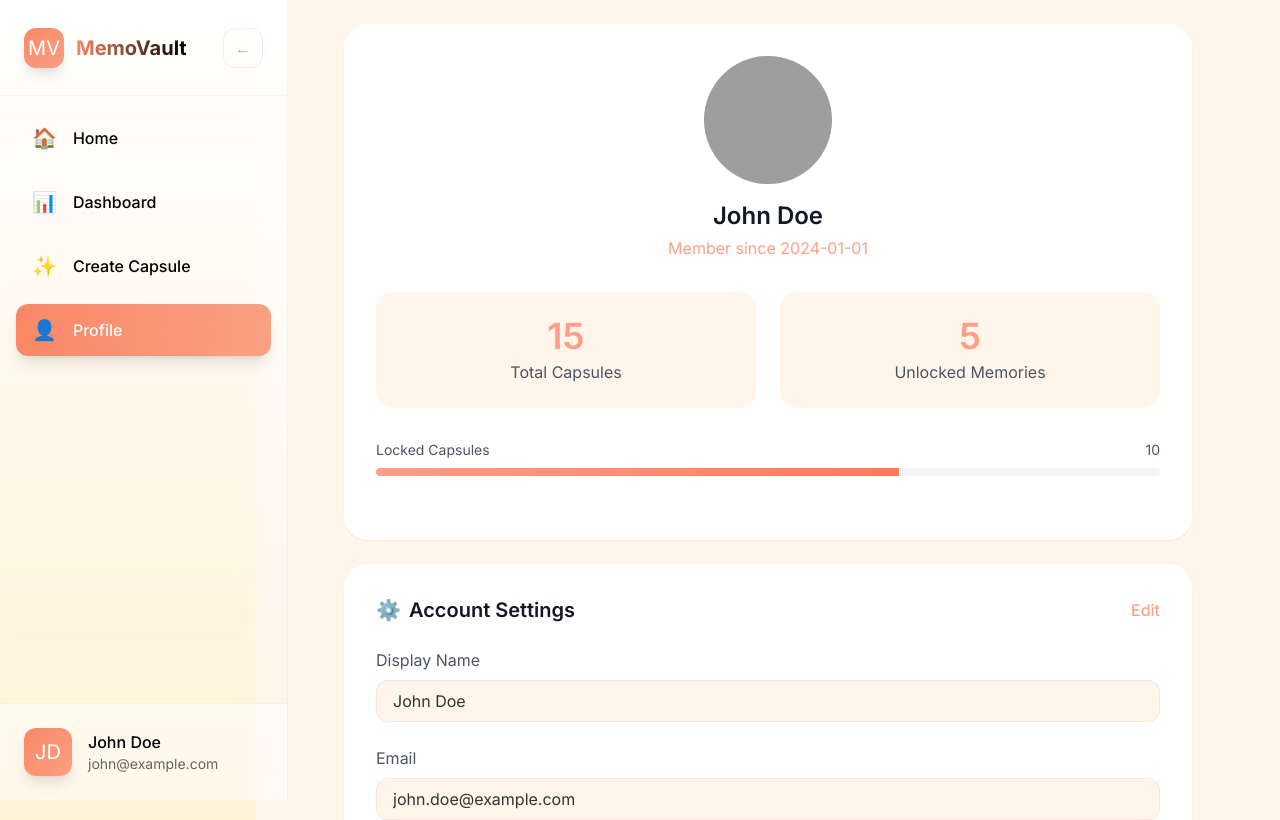
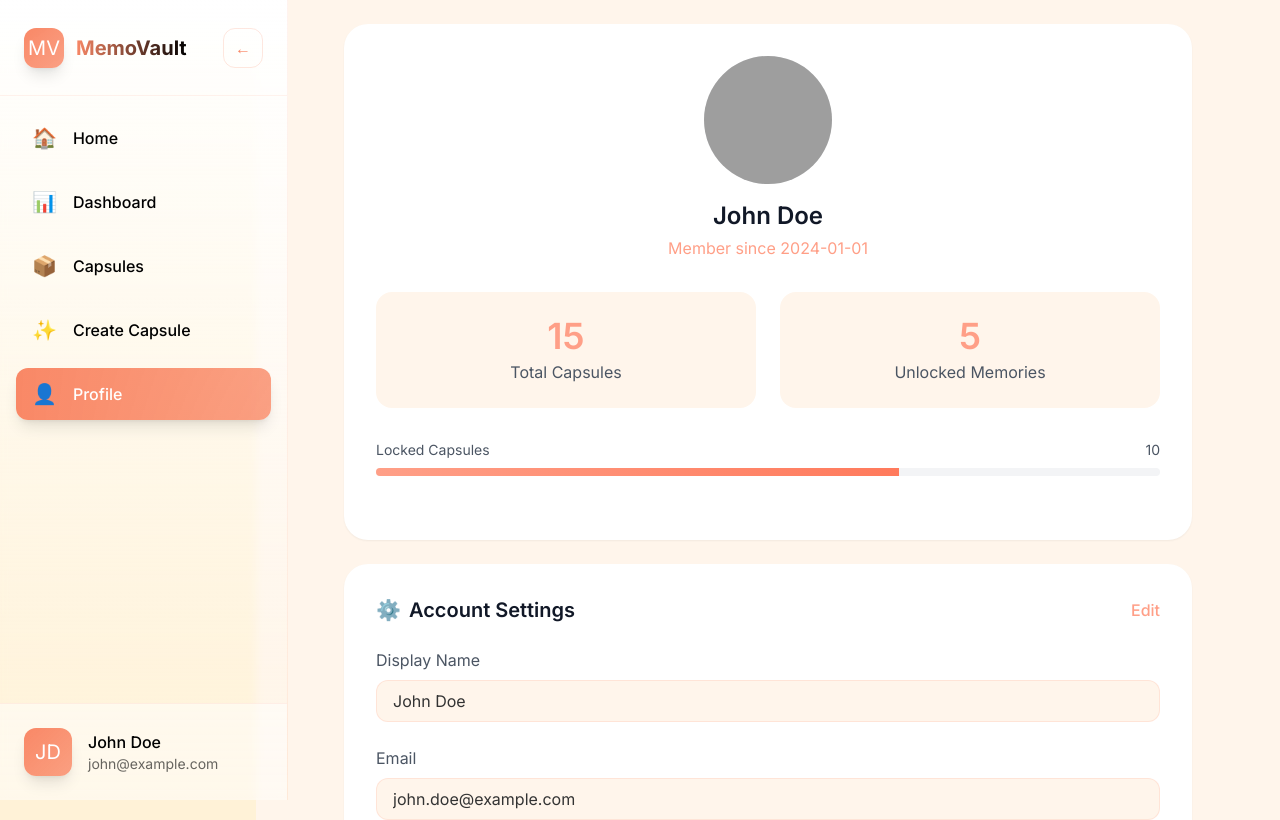
Before and after one commit to PratyushKumar43/Krackhack, a Next.js app: page /capsule-vault/profile in a window 1280 px wide. Shown: the top 820 px of the page. Built offline with nearby package versions, Linux system fonts and the light colour scheme; grey boxes are pictures that could not be loaded.

Commit message:
feat: Add Capsules link to sidebar navigation
- Added Capsules menu item with  icon
- Placed between Dashboard and Create Capsule for logical navigation flow

```diff
--- a/src/components/layout/Sidebar.tsx
+++ b/src/components/layout/Sidebar.tsx
@@ -15,6 +15,11 @@ const menuItems = [
     path: '/capsule-vault/dashboard',
     label: 'Dashboard',
     icon: '📊'
+  },
+  {
+    path: '/capsule-vault/capsules',
+    label: 'Capsules',
+    icon: '📦'
   },
   {
     path: '/capsule-vault/create',
```
